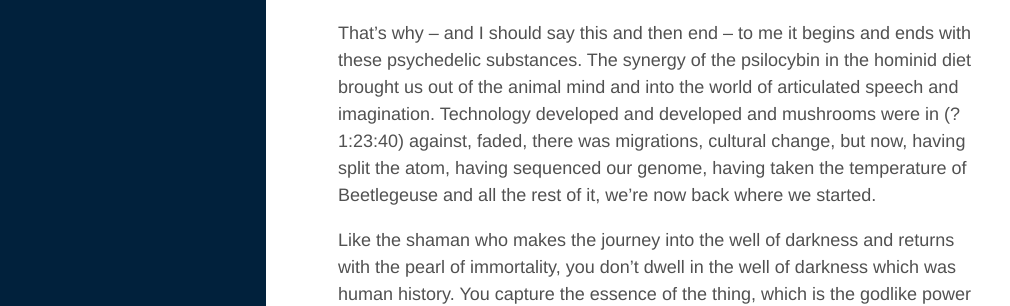
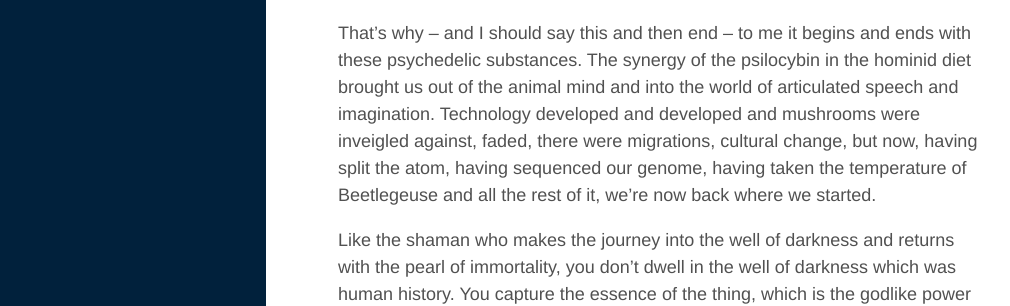
Before and after one commit to erdence/erdence.github.io, a Jekyll site: the page built from _posts/2015-10-29-mckenna-machines.markdown, in a window 1280 px wide and 900 px high, scrolled down 20651 px. Shown: the part 313-619 px from the top of the window, without its empty margins (4-1014 px from the left). Built offline with Jekyll 4.4.1, drawn with Linux system fonts in a browser that asks for light colours.

Commit message:
Update 2015-10-29-mckenna-machines.markdown

```diff
--- a/_posts/2015-10-29-mckenna-machines.markdown
+++ b/_posts/2015-10-29-mckenna-machines.markdown
@@ -201,6 +201,6 @@
 
 So there it is in a nutshell. We ate our way to higher consciousness. The mushroom made us better hunters, better survivors. Among those in the population who used it, their sexual drive was increased, hence they outbred the more reluctant members of the tribe to get loaded, and finally, it created a kind neuroleptic seizure which led to the downloading of these syntactically-controlled vocalizations which became the raw material for the evolution of language. It's amazing to me that the straight people, the academics, believe language is no more than 35,000 years old. That means it's as basic to human beings as the bicycle pump. It's just something somebody *invented* 35,000 years ago. It's got nothing to do with primate evolution and the long march of the hominid and all that malarkey. No. It's just an ability, a use to which syntax can be put that previously had not been put, and before spoken language, things were very touchy-feely, and the wink and the nod carried you a great distance and gestural communication was very high.
 
-That's why -- and I should say this and then end -- to me it begins and ends with these psychedelic substances. The synergy of the psilocybin in the hominid diet brought us out of the animal mind and into the world of articulated speech and imagination. Technology developed and developed and mushrooms were in (? 1:23:40) against, faded, there was migrations, cultural change, but now, having split the atom, having sequenced our genome, having taken the temperature of Beetlegeuse and all the rest of it, we're now back where we started.
+That's why -- and I should say this and then end -- to me it begins and ends with these psychedelic substances. The synergy of the psilocybin in the hominid diet brought us out of the animal mind and into the world of articulated speech and imagination. Technology developed and developed and mushrooms were inveigled against, faded, there were migrations, cultural change, but now, having split the atom, having sequenced our genome, having taken the temperature of Beetlegeuse and all the rest of it, we're now back where we started.
 
 Like the shaman who makes the journey into the well of darkness and returns with the pearl of immortality, you don't dwell in the well of darkness which was human history. You capture the essence of the thing, which is the godlike power of the shaman-smith, the technologist, the demon artificer, the worker of metals, the conjurer of spirits, and you carry that power back out of history. It's in that dimension, outside of history, that you create true humanness and true community. That's the adventure that we're in the act of undertaking. Thank you very, very much.
```
